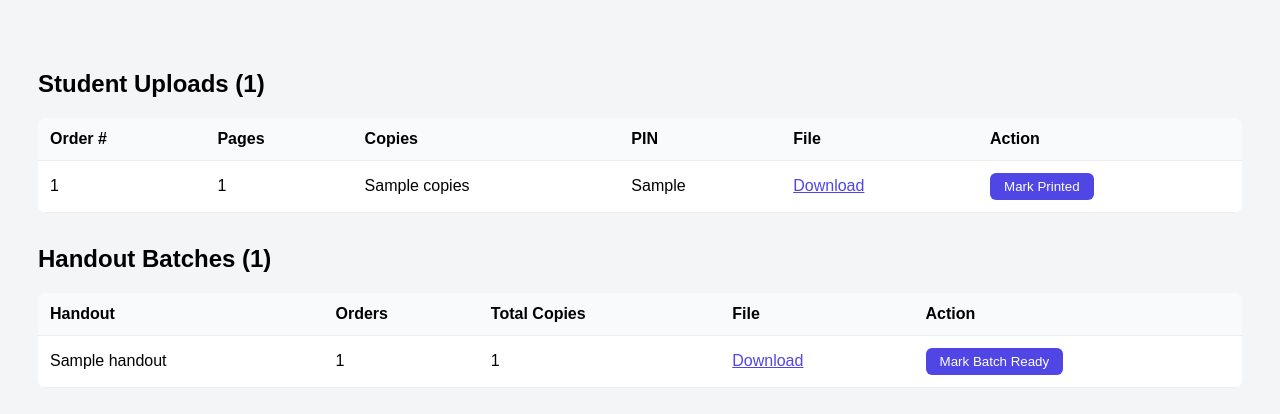
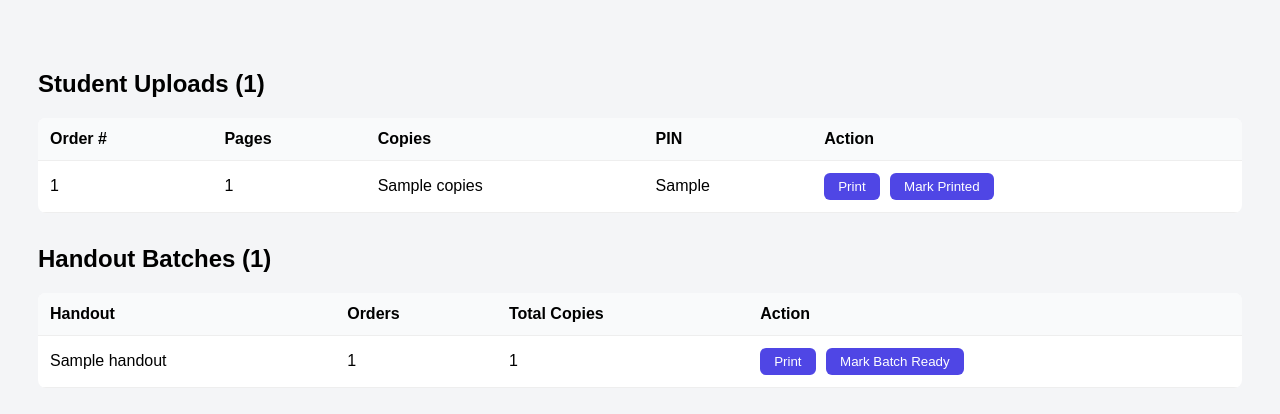
Before and after one commit to dishasuvarna/smart-print-queue, a Django app: template orders/templates/orders/vendor.html in a window 1280 px wide. Shown: the top 414 px of the page. Run offline with Django 3.2, Linux system fonts and the light colour scheme; the template is opened without the code that fills it: most values are stand-ins (such as "Sample title", 1, 10 or a date in 2020).

Commit message:
Add on-the-fly PDF banner stamping for print, replace download links with print buttons

```diff
--- a/config/urls.py
+++ b/config/urls.py
@@ -3,6 +3,8 @@ from django.urls import path
 
 from orders.views import pending_handout_count
 from orders.views import mark_batch_printed
+
+from orders.views import print_order, print_batch
 
 from orders.views import (
     upload_order, order_placed, browse_handouts, order_handout,
@@ -21,6 +23,8 @@ urlpatterns = [
     path("vendor/order/<int:order_id>/mark-printed/", mark_printed, name="mark_printed"),
     path("vendor/pending-count/", pending_handout_count, name="pending_handout_count"),
     path("vendor/handout/<int:handout_id>/mark-batch-printed/", mark_batch_printed, name="mark_batch_printed"),
+    path("vendor/order/<int:order_id>/print/", print_order, name="print_order"),
+    path("vendor/handout/<int:handout_id>/print-batch/", print_batch, name="print_batch"),
 ]
 
 from django.conf import settings
--- a/orders/templates/orders/vendor.html
+++ b/orders/templates/orders/vendor.html
@@ -6,8 +6,7 @@ h2{margin-top:32px;}
 table{width:100%;border-collapse:collapse;background:#fff;border-radius:8px;overflow:hidden;margin-bottom:20px;}
 th,td{padding:12px;text-align:left;border-bottom:1px solid #eee;}
 th{background:#f9fafb;}
-button{padding:6px 14px;background:#4f46e5;color:#fff;border:none;border-radius:6px;cursor:pointer;}
-a.download{color:#4f46e5;}
+button{padding:6px 14px;background:#4f46e5;color:#fff;border:none;border-radius:6px;cursor:pointer;margin-right:6px;}
 </style></head>
 <body>
 <div id="handout-badge" style="display:none; background:#dc2626; color:#fff; padding:6px 14px; border-radius:20px; display:inline-block; font-weight:600; font-size:14px;">
@@ -16,29 +15,33 @@ a.download{color:#4f46e5;}
 
 <h2>Student Uploads ({{ upload_orders|length }})</h2>
 <table>
-<tr><th>Order #</th><th>Pages</th><th>Copies</th><th>PIN</th><th>File</th><th>Action</th></tr>
+<tr><th>Order #</th><th>Pages</th><th>Copies</th><th>PIN</th><th>Action</th></tr>
 {% for order in upload_orders %}
 <tr>
     <td>{{ order.id }}</td>
     <td>{{ order.page_count }}</td>
     <td>{{ order.copies }}</td>
     <td>{{ order.pickup_pin }}</td>
-    <td>{% if order.file %}<a class="download" href="{{ order.file.url }}">Download</a>{% endif %}</td>
-    <td><form method="post" action="{% url 'mark_printed' order.id %}">{% csrf_token %}<button type="submit">Mark Printed</button></form></td>
+    <td>
+        <button class="print-btn" data-url="{% url 'print_order' order.id %}">Print</button>
+        <form method="post" action="{% url 'mark_printed' order.id %}" style="display:inline;">{% csrf_token %}<button type="submit">Mark Printed</button></form>
+    </td>
 </tr>
 {% endfor %}
 </table>
 
 <h2>Handout Batches ({{ handout_batches|length }})</h2>
 <table>
-<tr><th>Handout</th><th>Orders</th><th>Total Copies</th><th>File</th><th>Action</th></tr>
+<tr><th>Handout</th><th>Orders</th><th>Total Copies</th><th>Action</th></tr>
 {% for batch in handout_batches %}
 <tr>
     <td>{{ batch.handout.title }}</td>
     <td>{{ batch.orders|length }}</td>
     <td>{{ batch.total_copies }}</td>
-    <td><a class="download" href="{{ batch.handout.file.url }}">Download</a></td>
-    <td><form method="post" action="{% url 'mark_batch_printed' batch.handout.id %}">{% csrf_token %}<button type="submit">Mark Batch Ready</button></form></td>
+    <td>
+        <button class="print-btn" data-url="{% url 'print_batch' batch.handout.id %}">Print</button>
+        <form method="post" action="{% url 'mark_batch_printed' batch.handout.id %}" style="display:inline;">{% csrf_token %}<button type="submit">Mark Batch Ready</button></form>
+    </td>
 </tr>
 {% endfor %}
 </table>
@@ -56,5 +59,9 @@ function updateHandoutBadge() {
 }
 updateHandoutBadge();
 setInterval(updateHandoutBadge, 15000);
+
+document.querySelectorAll('.print-btn').forEach(btn => {
+    btn.addEventListener('click', () => window.open(btn.dataset.url, '_blank'));
+});
 </script>
 </body></html>
--- a/requirements.txt
+++ b/requirements.txt
@@ -11,3 +11,4 @@ requests>=2.32
 pypdf>=4.2
 whitenoise>=6.7
 django-storages[s3]
+reportlab
```
Also changed, not shown: orders/pdf_utils.py (added, +39 -0 lines), orders/views.py (+22 -0 lines).
